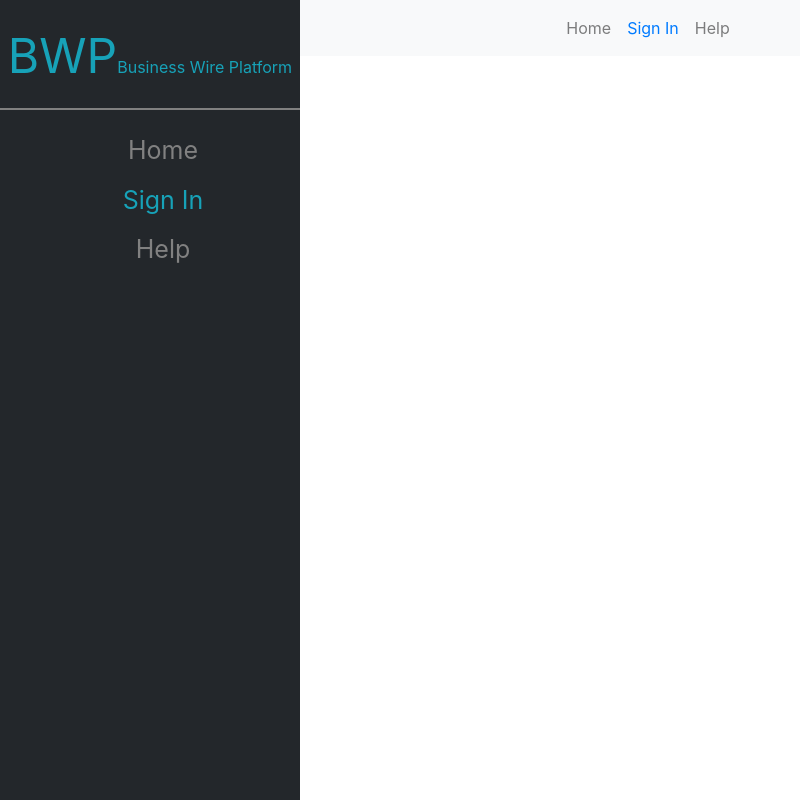
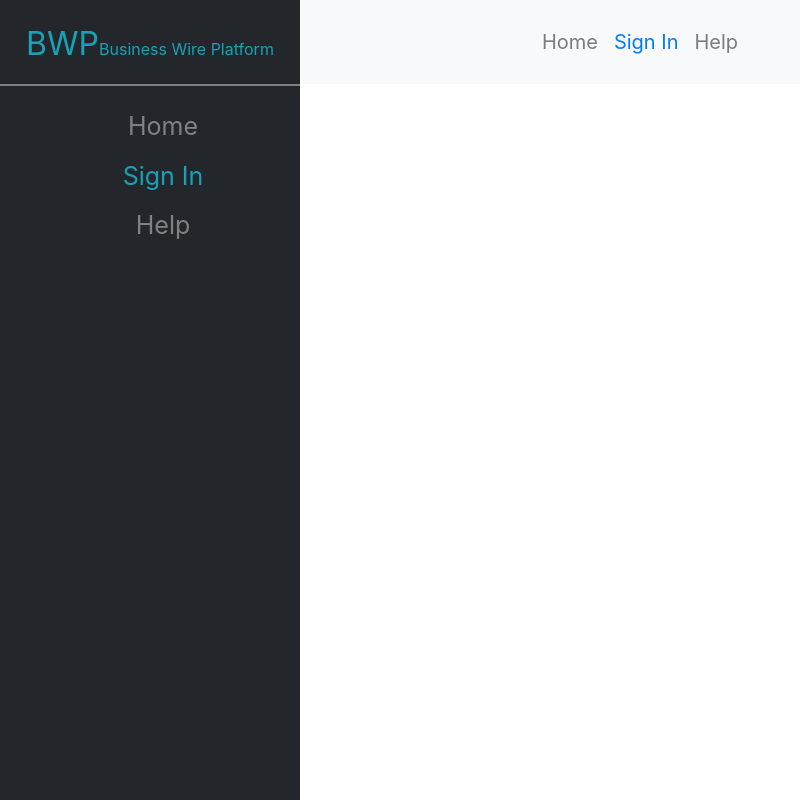
Before and after one commit to pythonshiva/BuisnessWire, a React (Create React App) app: page / in a window 1280 px wide. Shown: the whole page, without its empty margins (0-800 px from the left). Built offline with nearby package versions, Linux system fonts and the light colour scheme.

Commit message:
Adjusts side and top nav height

```diff
--- a/src/components/Navbar/Navbar.js
+++ b/src/components/Navbar/Navbar.js
@@ -10,13 +10,12 @@ import {
 
 const NavBar = () => {
   return (
-    <Navbar bg="light" expand="lg">
-      <Navbar.Brand href="#home"></Navbar.Brand>
+    <Navbar bg="light" expand="lg" style={{ fontSize: 20, height: 84 }}>
       <Navbar.Toggle aria-controls="basic-navbar-nav" />
       <Navbar.Collapse id="basic-navbar-nav">
         <Nav className="mx-auto">
           <Nav.Link href="#home">Home</Nav.Link>
-          <Nav.Link href="#link" className="text-primary">
+          <Nav.Link href="#link" className="text-primary" id="paddingClass">
             Sign In
           </Nav.Link>
           <Nav.Link href="Help">Help</Nav.Link>
--- a/src/components/SideDrawer/SideDrawer.css
+++ b/src/components/SideDrawer/SideDrawer.css
@@ -27,7 +27,7 @@ hr {
 }
 
 #brandName {
-  font-size: 3rem;
+  font-size: 2rem;
 }
 
 @media screen and (max-height: 450px) {
```
